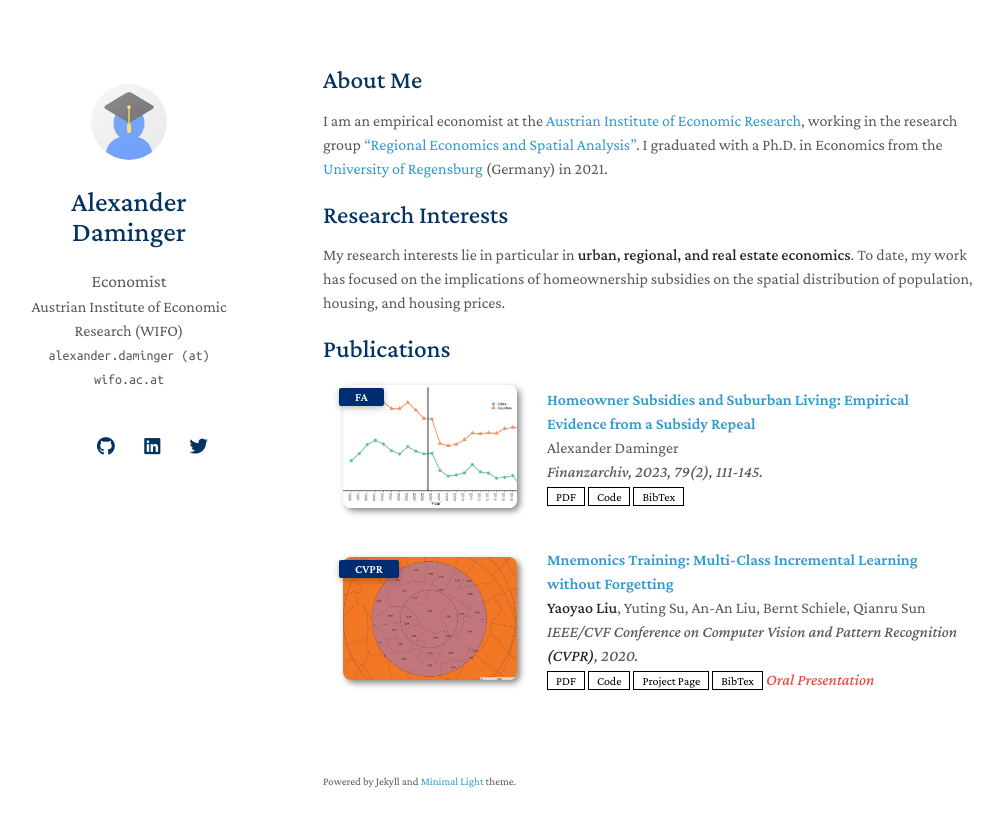
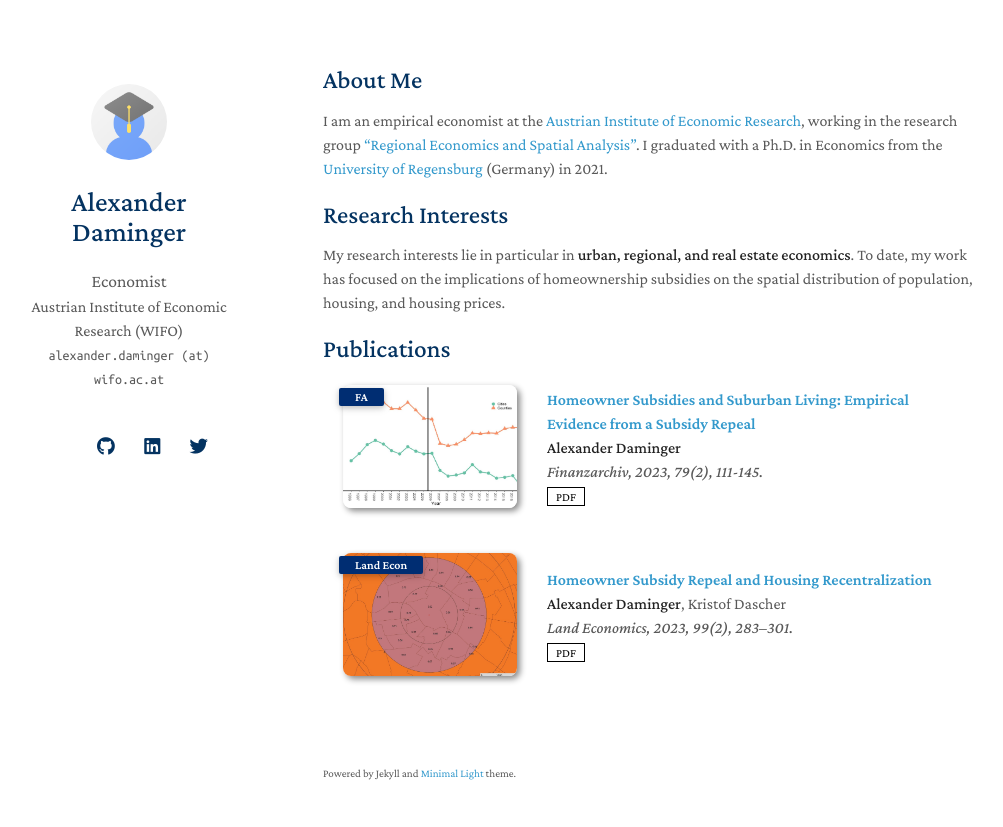
Before and after one commit to alexdaminger/alexdaminger.github.io, a Jekyll site: the page built from index.md, in a window 1280 px wide. Shown: the top 827 px of the page, without its empty margins (147-1150 px from the left). Built offline with Jekyll 4.4.1, drawn with Linux system fonts in a browser that asks for light colours; nearby versions of some CDN libraries; a style sheet for code colours, icons or effects is not loaded; our own code applies the rules of GitHub Pages for plain Markdown files.

Commit message:
Update publications.yml

```diff
--- a/_data/publications.yml
+++ b/_data/publications.yml
@@ -1,23 +1,25 @@
 main:
 
   - title: "Homeowner Subsidies and Suburban Living: Empirical Evidence from a Subsidy Repeal"
-    authors: Alexander Daminger
+    authors: <strong>Alexander Daminger</strong>
     conference_short: FA
     conference: Finanzarchiv, 2023, 79(2), 111-145.
+    journal: https://www.mohrsiebeck.com/artikel/homeowner-subsidies-and-suburban-living-empirical-evidence-from-a-subsidy-repeal-101628fa-2023-0005
     pdf: https://drive.google.com/file/d/11Ox9bIDgJDH5hEC1Z7mATvvcwLB9YnBW/view?usp=share_link
-    code: https://github.com/MrGiovanni/ContinualLearning
-    journal: https://www.mohrsiebeck.com/artikel/homeowner-subsidies-and-suburban-living-empirical-evidence-from-a-subsidy-repeal-101628fa-2023-0005
-    bibtex: https://bib.yliu.me/MICCAI23.txt
     image: ./assets/img/baugenehmigung_graph-1.jpg
+    # code: https://github.com/MrGiovanni/ContinualLearning
+    # bibtex: https://bib.yliu.me/MICCAI23.txt
 
 
-  - title: "Mnemonics Training: Multi-Class Incremental Learning without Forgetting"
-    authors: <strong>Yaoyao Liu</strong>, Yuting Su, An-An Liu, Bernt Schiele, Qianru Sun
-    conference_short: CVPR
-    conference: IEEE/CVF Conference on Computer Vision and Pattern Recognition <strong>(CVPR)</strong>, 2020.
-    pdf: https://arxiv.org/pdf/2002.10211.pdf
-    code: https://github.com/yaoyao-liu/class-incremental-learning/tree/main/mnemonics-training
-    page: https://class-il.mpi-inf.mpg.de/mnemonics/
-    bibtex: https://class-il.mpi-inf.mpg.de/mnemonics/
-    notes: Oral Presentation
+
+  - title: "Homeowner Subsidy Repeal and Housing Recentralization"
+    authors: <strong>Alexander Daminger</strong>, Kristof Dascher
+    conference_short: Land Econ
+    conference: Land Economics, 2023, 99(2), 283–301.
+    journal: https://le.uwpress.org/content/99/2/283.abstract
+    pdf: https://www.uni-regensburg.de/assets/wirtschaftswissenschaften/immobilien-dascher/subsidy_repeal.pdf
     image: ./assets/img/intersection-1.jpg
+    # code: https://github.com/yaoyao-liu/class-incremental-learning/tree/main/mnemonics-training
+    # page: https://class-il.mpi-inf.mpg.de/mnemonics/
+    # bibtex: https://class-il.mpi-inf.mpg.de/mnemonics/
+    # notes: Oral Presentation
```
